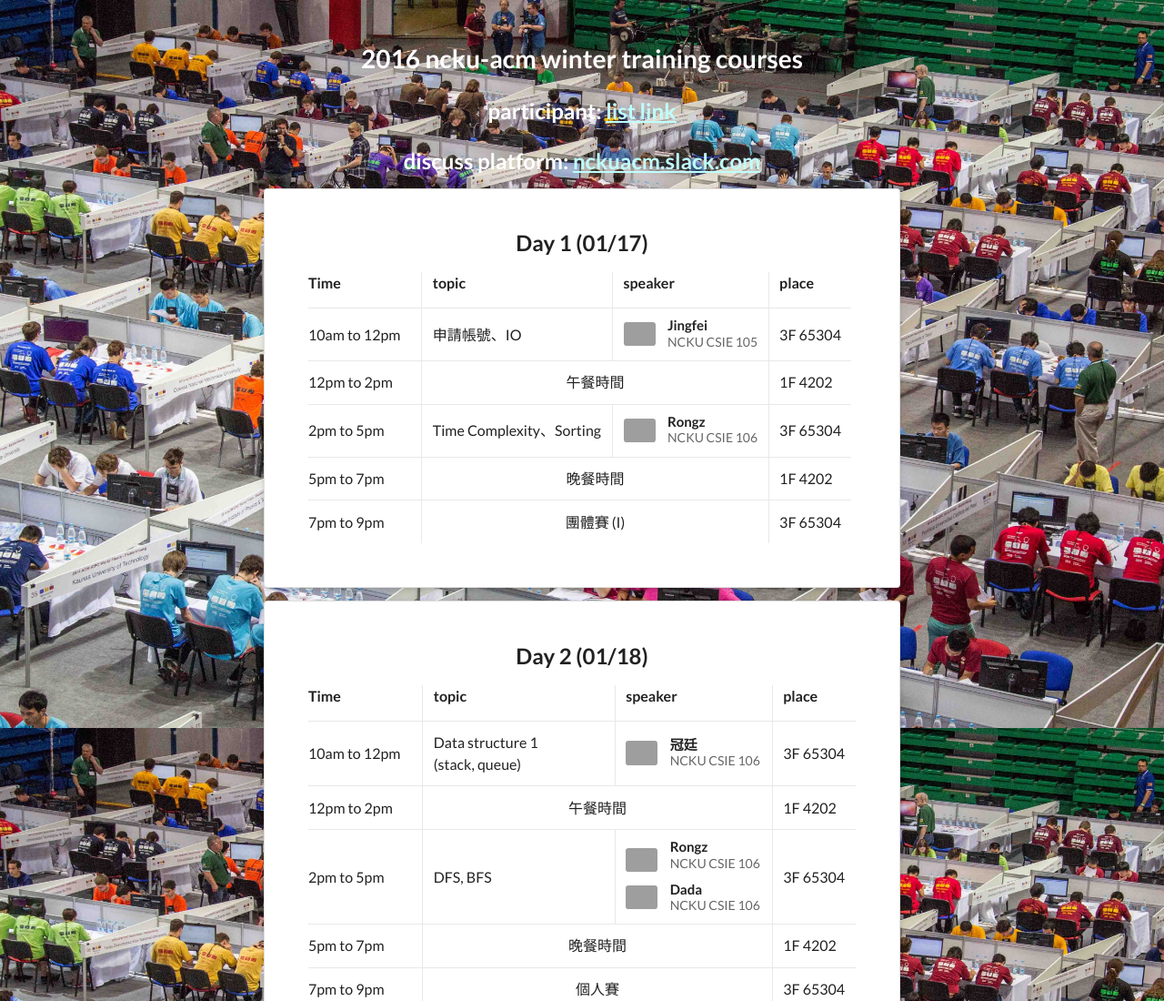
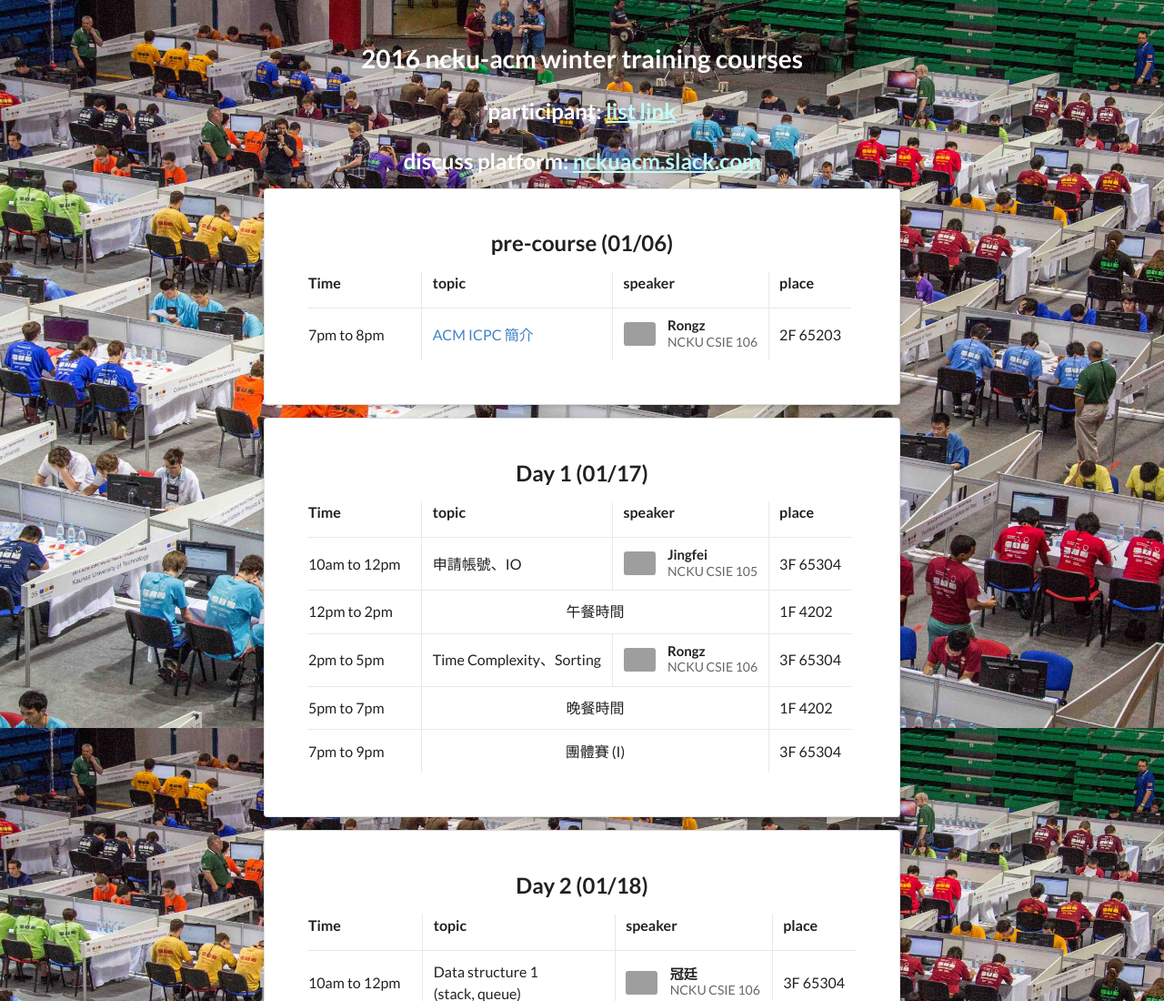
Before and after one commit to jingfei/nckuacm, a plain HTML site: page index.htm in a window 1280 px wide. Shown: the top 1100 px of the page at 91% size. Drawn offline with nearby package versions, Linux system fonts and the light colour scheme; grey boxes are pictures that could not be loaded.

Commit message:
Add pre-course's information.

```diff
--- a/index.htm
+++ b/index.htm
@@ -20,6 +20,31 @@ body{
 	<h1 class="ui center aligned header" style="color:white">2016 ncku-acm winter training courses</h1>
 	<h2 class="ui center aligned header" style="color:white">participant: <a style="color:#befffc;text-decoration:underline" href="https://docs.google.com/spreadsheets/d/1muSWNqd2h_EYCdDBWGqqiDJOmqW2g9KND4Wum6odBpc/edit#gid=367956619" target="_blank">list link</a></h2>
 	<h2 class="ui center aligned header" style="color:white">discuss platform: <a style="color:#befffc;text-decoration:underline" href="https://nckuacm.slack.com" target="_blank">nckuacm.slack.com</a></h2>
+	<div class="ui raised very padded text container segment">
+		<h2 class="ui center aligned header">pre-course (01/06)</h2>
+		<table class="ui very basic collapsing celled selectable table">
+			<thead>
+				<tr><th style="width:20.8%">Time</th>
+					<th style="width:35.1%">topic</th>
+					<th style="width:28.7%">speaker</th>
+					<th style="width:15.3%">place</th>
+				</tr>
+			</thead>
+			<tbody>
+				<tr><td>7pm to 8pm</td>
+					<td><a href="https://drive.google.com/file/d/0B9WY01NZI6C_djVXVDRkb0NoWU0/view" target="_blank">ACM ICPC 簡介</a></td>
+					<td><h4 class="ui image header">
+						<img src="https://scontent-tpe1-1.xx.fbcdn.net/hphotos-xfa1/v/t1.0-9/12510376_10205396057960496_3381220008590792903_n.jpg?oh=aa08241c00959eb3d4cfe08e374ba8f8&oe=570198A2" class="ui mini rounded image">
+						<div class="content">
+							Rongz
+							<div class="sub header">NCKU CSIE 106</div>
+						</div>
+					</h4></td>
+					<td>2F 65203</td>
+				</tr>
+			</tbody>
+		</table>
+	</div>
 	<div class="ui raised very padded text container segment">
 		<h2 class="ui center aligned header">Day 1 (01/17)</h2>
 		<table class="ui very basic collapsing celled selectable table">
```
